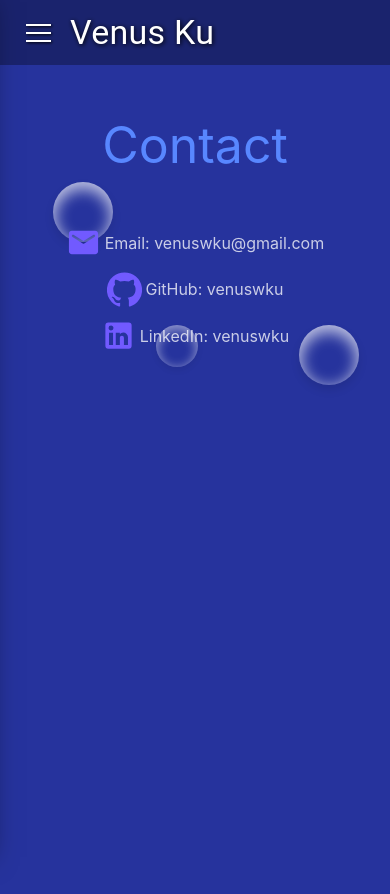
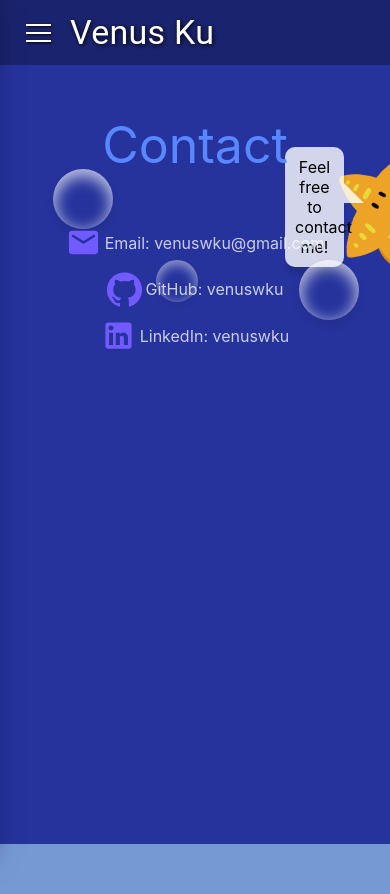
Before and after one commit to venuswku/venuswku.github.io, a React (Create React App) app: page /contact in a window 390 px wide. Shown: the top 894 px of the page. After the commit the page ends 844 px from the top, so only its background shows below. Built offline with nearby package versions, Linux system fonts and the light colour scheme.

Commit message:
contact page partially responsive

```diff
--- a/src/Pages/About/About.css
+++ b/src/Pages/About/About.css
@@ -106,7 +106,7 @@
     }
     .speech-bubble::before {
         border-width: 10px;
-        top: 35%;
+        top: 30%;
     }
     .about-speech-bubble {
         width: 50%;
--- a/src/Pages/Contact/Contact.css
+++ b/src/Pages/Contact/Contact.css
@@ -1,5 +1,4 @@
 .contact {
-    padding-top: 65px;
     background: rgba(11, 17, 139, 0.75);
     height: 100vh;
     position: relative;
@@ -7,6 +6,7 @@
 }
 
 .contact-heading {
+    margin-top: 115px;
     position: relative;
     z-index: 2;
 }
@@ -68,9 +68,8 @@
     flex-direction: row;
     align-items: center;
     width: 100%;
-    margin-top: -3%;
     margin-left: 65%;
-    position: absolute;
+    position: fixed;
     z-index: 0;
 }
 .starfishy {
@@ -103,6 +102,20 @@
     margin-right: 1%;
 }
 
+/* when display screen is less than or equal to 1024 pixels wide */
+@media (max-width: 1024px) {
+    .starfish-speech {
+        top: 60px;
+    }
+    .starfishy {
+        transform: scale(1.1) rotate(-60deg);
+    }
+    .contact-speech-bubble {
+        width: 12%;
+        left: -65%;
+    }
+}
+
 /* when display screen is less than or equal to 768 pixels wide */
 @media (max-width: 768px) {
     .bubble {
@@ -111,42 +124,30 @@
     }
 
     .starfish-speech {
-        position: fixed;
-        top: -320px;
-        /* margin-top: -45%; */
-        margin-left: 58%;
+        top: 100px;
+        margin-left: 65%;
     }
     .starfishy {
-        width: 1920px;
-        height: 1080px;
+        transform: scale(1.2) rotate(-60deg);
     }
     .contact-speech-bubble {
-        width: 35%;
-        left: -73%;
+        width: 13%;
+        left: -65%;
     }
 }
 
-/* when display screen is less than or equal to 600 pixels wide */
-@media (max-width: 600px) {
+/* when display screen is less than or equal to 680 pixels wide */
+@media (max-width: 680px) {
     .starfish-speech {
-        margin-top: -77%;
-        margin-left: 57%;
+        top: 130px;
+    }
+    .starfishy {
+        transform: scale(1.2) rotate(-60deg);
     }
     .contact-speech-bubble {
+        width: 10%;
+        left: -62%;
         padding: 10px;
         border-radius: 10px;
     }
 }
-
-/* when display screen is less than or equal to 540 pixels wide */
-@media (max-width: 540px) {
-    .starfish-speech {
-        /* position: absolute;
-        top: 80px; */
-        margin-top: -75%;
-        margin-left: 58%;
-    }
-    .contact-speech-bubble {
-        /* left: -70%; */
-    }
-}
```
